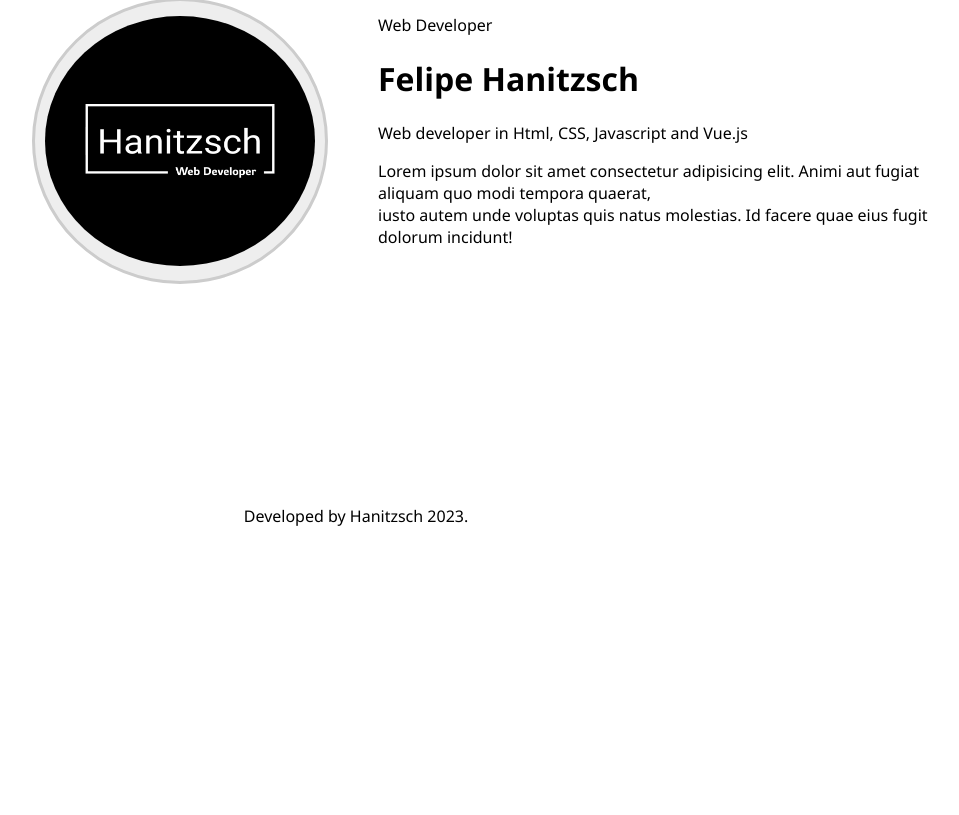
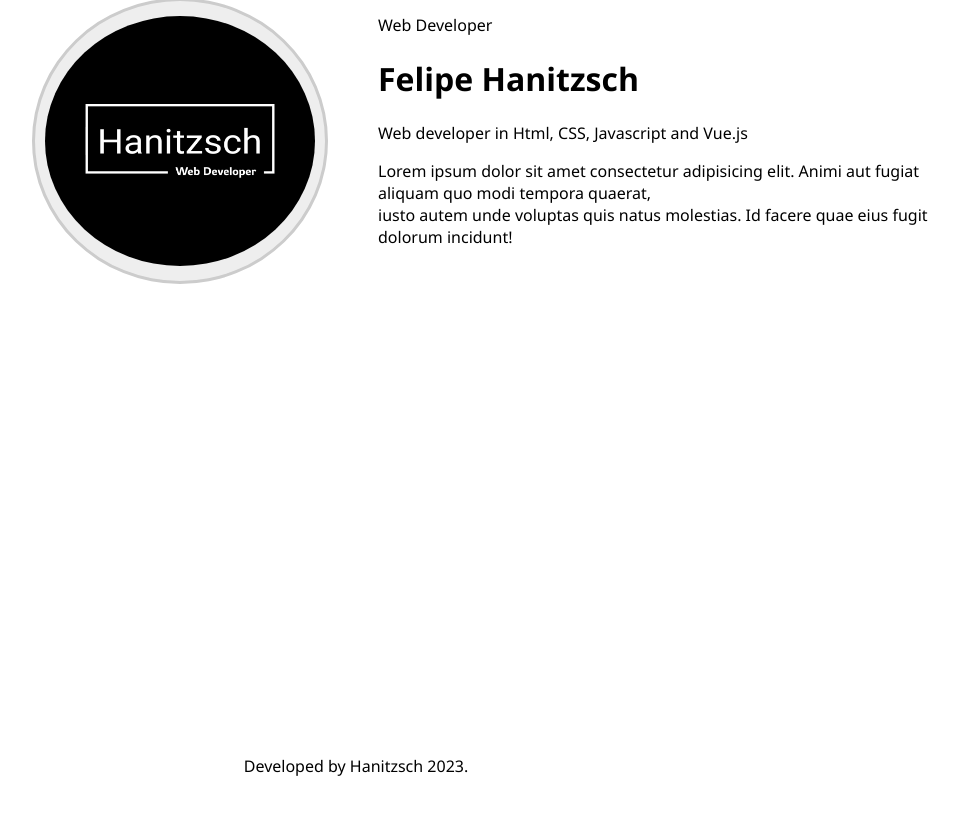
Before and after one commit to hanitf/hanitzsch_website, a Vue app: page / in a window 1280 px wide. Shown: the part 345-1160 px from the top of the page, without its empty margins (284-1243 px from the left). Before the commit the page ends 1096 px from the top, so only its background shows below. Built offline with nearby package versions, Linux system fonts and the light colour scheme.

Commit message:
Vue logo removal

```diff
--- a/index.html
+++ b/index.html
@@ -2,7 +2,6 @@
 <html lang="en">
   <head>
     <meta charset="UTF-8">
-    <link rel="icon" href="/favicon.ico">
     <meta name="viewport" content="width=device-width, initial-scale=1.0">
     <title>Hanitzsch</title>
   </head>
--- a/src/components/Footer.vue
+++ b/src/components/Footer.vue
@@ -15,9 +15,8 @@ font-family:'Segoe UI', Tahoma, Geneva, Verdana, sans-serif;
 font-style: bold;
 display: flex;
 justify-content: center;
-padding: 200px;
+padding: 450px;
 }
 
 
-
 </style>
```
